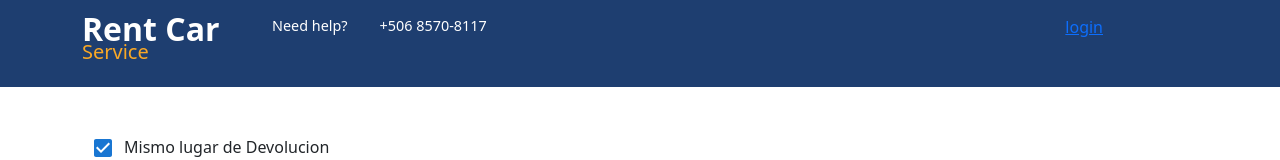
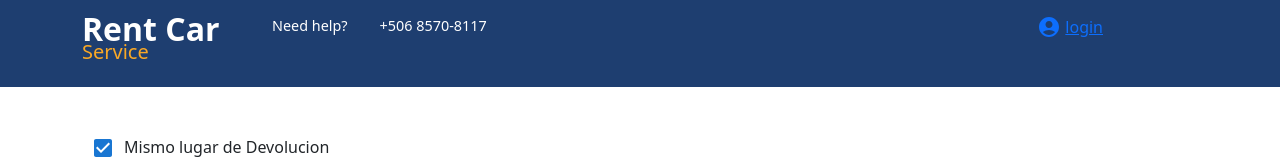
Before and after one commit to Trichoderma018/PruebaRentaCar, a React (Vite) app: page /serviceslist in a window 1280 px wide. Shown: the top 160 px of the page. Built offline with nearby package versions, Linux system fonts and the light colour scheme.

Commit message:
CirculeIcon

```diff
--- a/src/componets/Header/Header.jsx
+++ b/src/componets/Header/Header.jsx
@@ -51,7 +51,7 @@ const Header = () => {
 
           <Col lg='6' md='6' sm='6'>
             <div className="header_top_righ d-flex align-items-center justify-content-end gap-3">
-              <Link to="/singin" className="d-flex aling-items-center gap-1"> login</Link>
+              <Link to="/singin" className="d-flex aling-items-center gap-1"> <AccountCircleIcon/>login</Link>
             </div>
           </Col>
         </Row>
```
